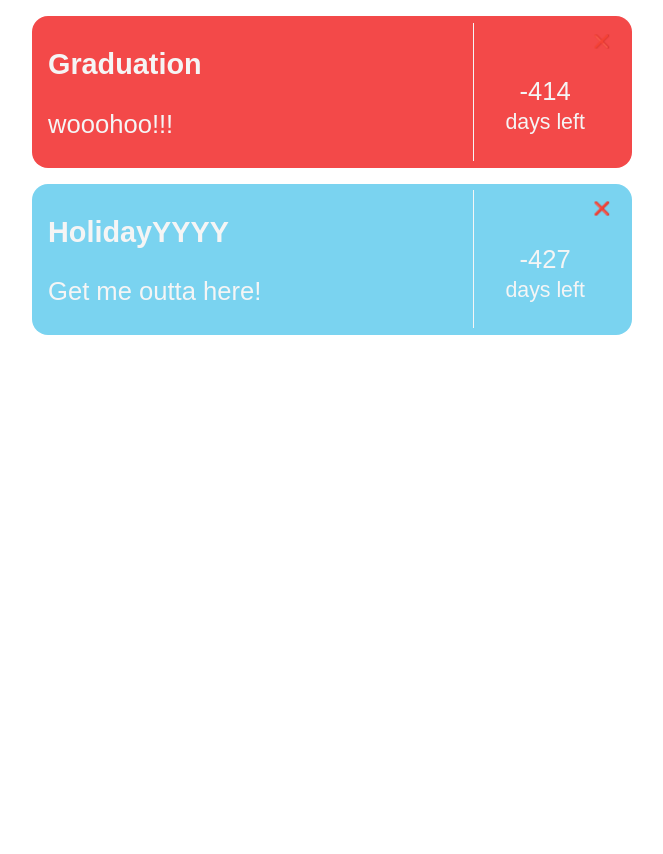
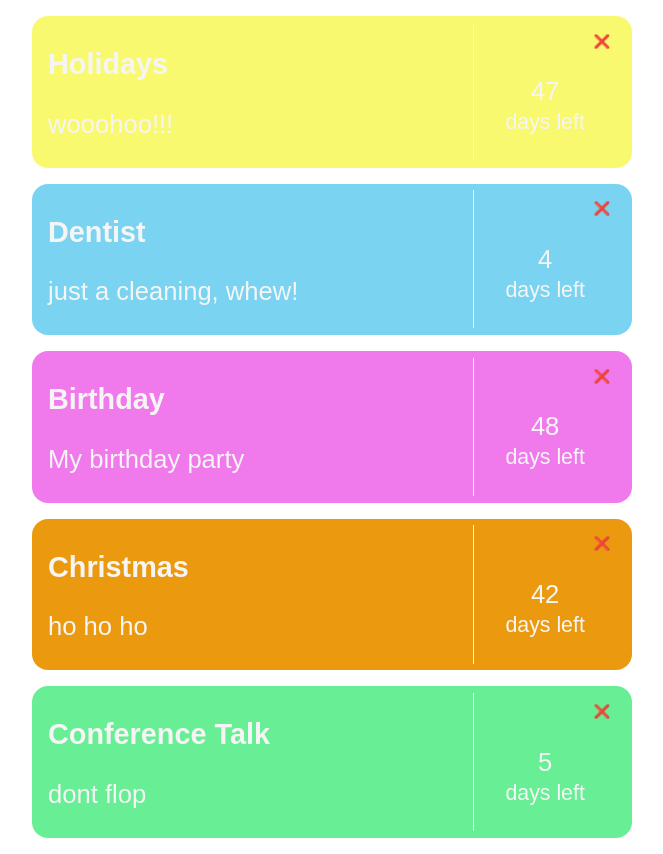
Before and after one commit to SydneyGoodwill/vue-countdown-starter, a Vue app: page / in a window 1280 px wide. Shown: the whole page, without its empty margins (308-971 px from the left). Before the commit the page ends 800 px from the top, so only its background shows below. Built offline with nearby package versions, Linux system fonts and the light colour scheme.

Commit message:
added Math.abs()

```diff
--- a/src/App.vue
+++ b/src/App.vue
@@ -24,9 +24,9 @@ const eventData = [
   },
   {
     id: 3,
-    name: "HolidayYYYY",
-    details: "Get me outta here!",
-    date: "2020-09-12",
+    name: "Dentist",
+    details: "just a cleaning, whew!",
+    date: "2021-11-17",
     background: "#7AD3F0",
   },
   {
@@ -47,7 +47,7 @@ const eventData = [
     id: 6,
     name: "Conference Talk",
     details: "dont flop",
-    date: "2022-02-24",
+    date: "2021-11-18",
     background: "#68EE94",
   },
 ];
--- a/src/components/Event.vue
+++ b/src/components/Event.vue
@@ -1,6 +1,6 @@
 <template>
 <article
-v-show="Math.sign(daysLeft) === -1"
+v-show="Math.sign(daysLeft) !== -1"
 :style="{ background: event.background}">
   <div class="data">
     <h3 class="name">{{ event.name }}</h3>
@@ -10,10 +10,13 @@ v-show="Math.sign(daysLeft) === -1"
     <div class="remove_btn_wrapper">
       <button class="remove_btn">&#10060;</button>
     </div>
-    <p>
-      {{ daysLeft }}
+    <p v-if="daysLeft === 0">Today!</p>
+    <p v-else>
+      {{ Math.abs(daysLeft) }}
       <br/>
-      <small>days left</small>
+      <small>{{ daysLeft === 1 ? "day" : "days" }}
+        {{ Math.sign(daysLeft) != -1 ? "left" : "ago"}}
+      </small>
     </p>
   </div>
 </article>
```
